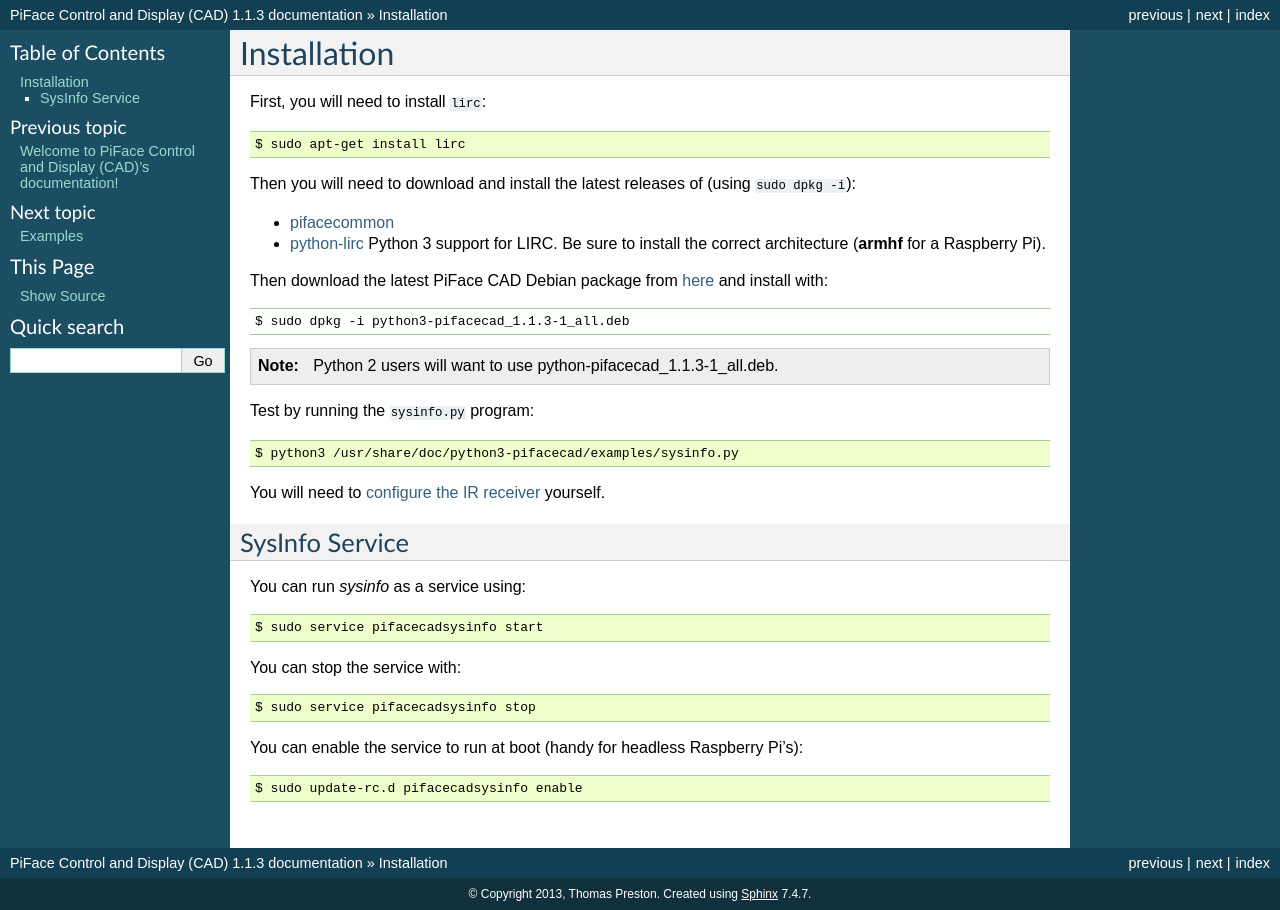
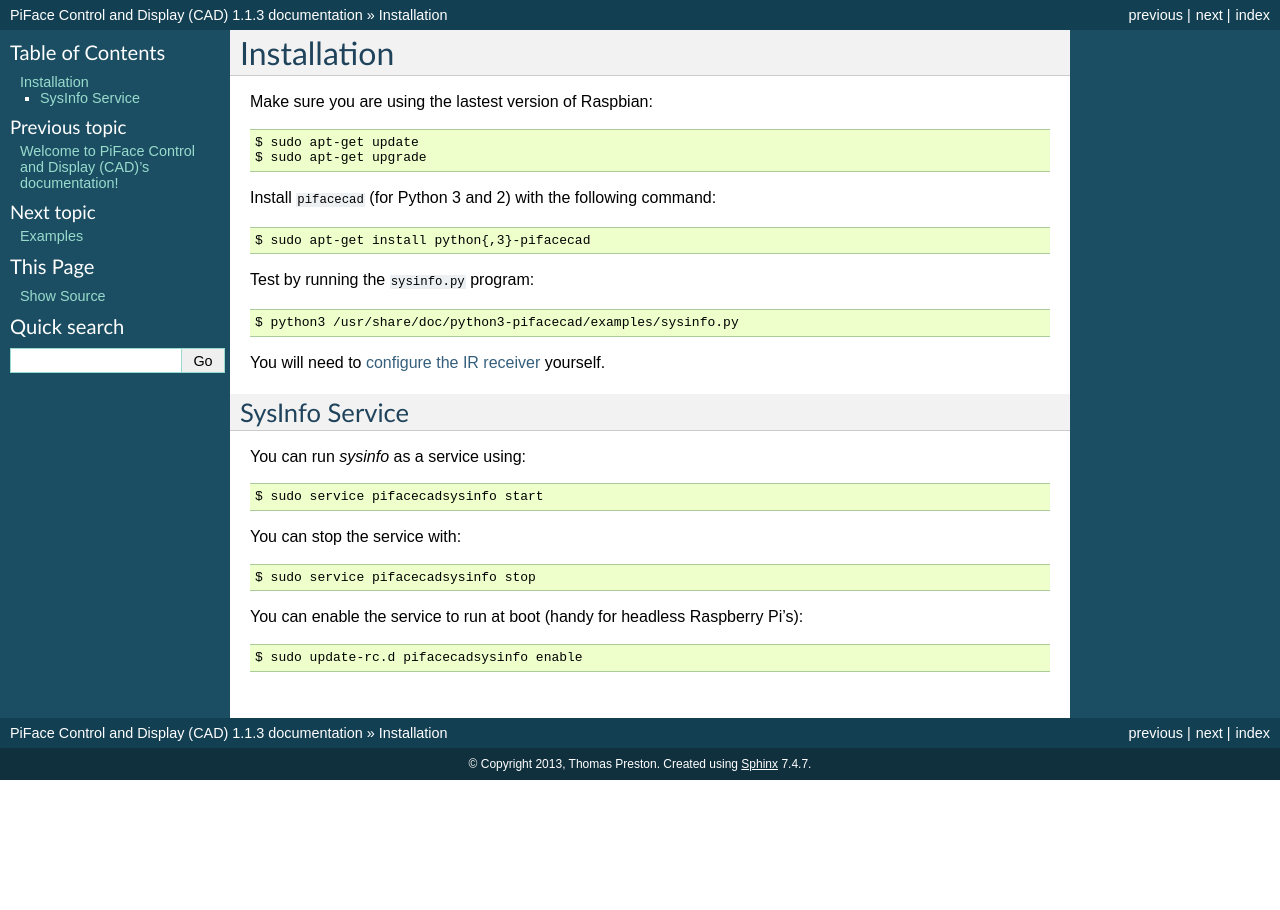
Before and after one commit to piface/pifacecad, a Sphinx documentation site: the page built from docs/installation.rst, in a window 1280 px wide. Built offline with Sphinx 7.4.7, drawn with Linux system fonts in a browser that asks for light colours.

Commit message:
updated installation instructions

```diff
--- a/docs/installation.rst
+++ b/docs/installation.rst
@@ -2,26 +2,14 @@
 Installation
 ############
 
-First, you will need to install ``lirc``::
+Make sure you are using the lastest version of Raspbian::
 
-    $ sudo apt-get install lirc
+    $ sudo apt-get update
+    $ sudo apt-get upgrade
 
-Then you will need to download and install the latest releases of
-(using ``sudo dpkg -i``):
+Install ``pifacecad`` (for Python 3 and 2) with the following command::
 
-- `pifacecommon <https://github.com/piface/pifacecommon/releases>`_
-- `python-lirc <https://github.com/tompreston/python-lirc/releases>`_
-  Python 3 support for LIRC. Be sure to install the correct architecture
-  (**armhf** for a Raspberry Pi).
-
-Then download the latest PiFace CAD Debian package from
-`here <https://github.com/piface/pifacecad/releases>`_ and install with:
-
-.. parsed-literal::
-
-    $ sudo dpkg -i python3-pifacecad\_\ |version|-1_all.deb
-
-.. note:: Python 2 users will want to use python-pifacecad\_\ |version|-1_all.deb.
+    $ sudo apt-get install python{,3}-pifacecad
 
 Test by running the ``sysinfo.py`` program::
 
```
Also changed, not shown: README.md (+8 -10 lines).
